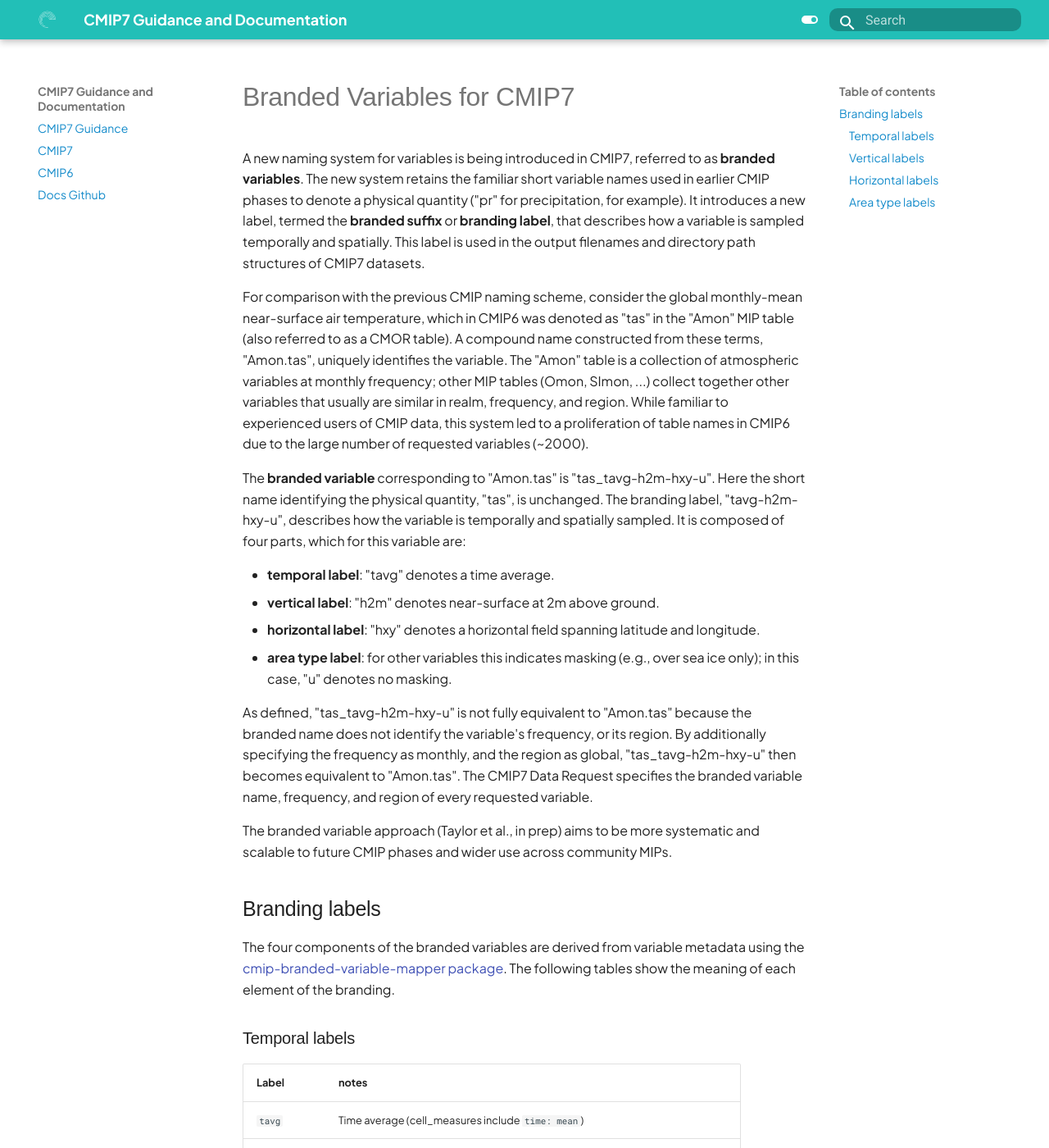
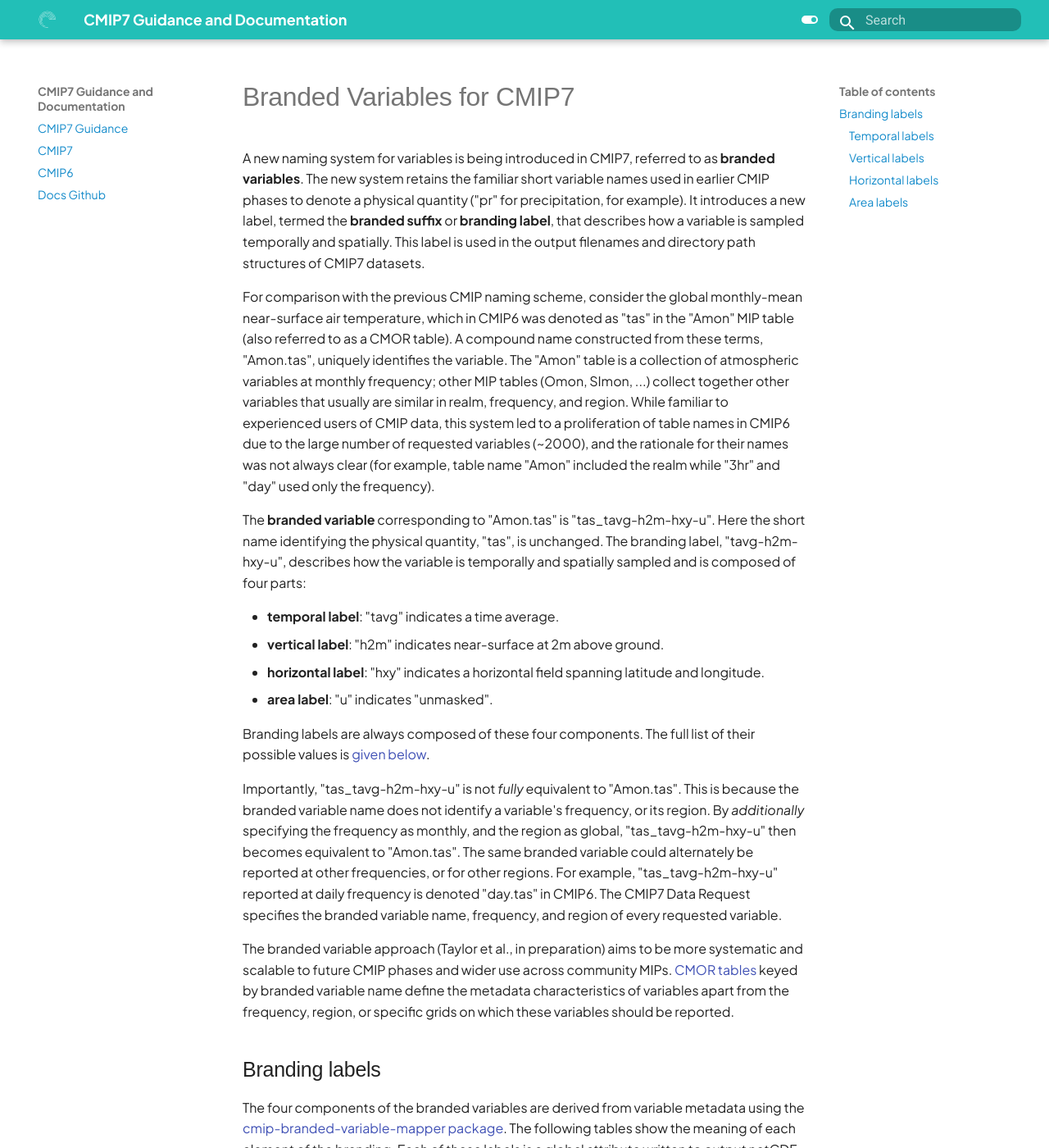
Before and after one commit to WCRP-CMIP/cmip7-guidance, an MkDocs documentation site: the page built from docs/CMIP7/branded_variables.md, in a window 1280 px wide and 1400 px high. Shown: the whole window at 82% size. Built offline with MkDocs 1.6.1 and Material for MkDocs 9.7.7, drawn with Linux system fonts in a browser that asks for light colours; some web fonts are replaced; some of the changed text lies outside the part shown.

Commit message:
update branded vars doc

```diff
--- a/docs/CMIP7/branded_variables.md
+++ b/docs/CMIP7/branded_variables.md
@@ -13,43 +13,60 @@
 For comparison with the previous CMIP naming scheme, consider the global monthly-mean near-surface air temperature, which in CMIP6 was denoted as "tas" in the "Amon" MIP table (also referred to as a CMOR table).
 A compound name constructed from these terms, "Amon.tas", uniquely identifies the variable.
 The "Amon" table is a collection of atmospheric variables at monthly frequency; other MIP tables (Omon, SImon, ...) collect together other variables that usually are similar in realm, frequency, and region.
-While familiar to experienced users of CMIP data, this system led to a proliferation of table names in CMIP6 due to the large number of requested variables (~2000).
+While familiar to experienced users of CMIP data, this system led to a proliferation of table names in CMIP6 due to the large number of requested variables (~2000), and the rationale for their names was not always clear (for example, table name "Amon" included the realm while "3hr" and "day" used only the frequency).
 
 The **branded variable** corresponding to "Amon.tas" is "tas_tavg-h2m-hxy-u".
 Here the short name identifying the physical quantity, "tas", is unchanged.
-The branding label, "tavg-h2m-hxy-u", describes how the variable is temporally and spatially sampled.
-It is composed of four parts, which for this variable are:
+The branding label, "tavg-h2m-hxy-u", describes how the variable is temporally and spatially sampled and is composed of four parts:
 
-- **temporal label**: "tavg" denotes a time average.
-- **vertical label**: "h2m" denotes near-surface at 2m above ground.
-- **horizontal label**: "hxy" denotes a horizontal field spanning latitude and longitude.
-- **area type label**: for other variables this indicates masking (e.g., over sea ice only); in this case, "u" denotes no masking.
+- **temporal label**: "tavg" indicates a time average.
+- **vertical label**: "h2m" indicates near-surface at 2m above ground.
+- **horizontal label**: "hxy" indicates a horizontal field spanning latitude and longitude.
+- **area label**: "u" indicates "unmasked".
 
-As defined, "tas_tavg-h2m-hxy-u" is not fully equivalent to "Amon.tas" because the branded name does not identify the variable's frequency, or its region.
-By additionally specifying the frequency as monthly, and the region as global, "tas_tavg-h2m-hxy-u" then becomes equivalent to "Amon.tas".
+Branding labels are always composed of these four components.
+The full list of their possible values is [given below](#branding-labels).
+
+Importantly, "tas_tavg-h2m-hxy-u" is not *fully* equivalent to "Amon.tas".
+This is because the branded variable name does not identify a variable's frequency, or its region.
+By *additionally* specifying the frequency as monthly, and the region as global, "tas_tavg-h2m-hxy-u" then becomes equivalent to "Amon.tas".
+The same branded variable could alternately be reported at other frequencies, or for other regions.
+For example, "tas_tavg-h2m-hxy-u" reported at daily frequency is denoted "day.tas" in CMIP6.
 The CMIP7 Data Request specifies the branded variable name, frequency, and region of every requested variable.
 
-The branded variable approach (Taylor et al., in prep) aims to be more systematic and scalable to future CMIP phases and wider use across community MIPs.
+The branded variable approach (Taylor et al., in preparation) aims to be more systematic and scalable to future CMIP phases and wider use across community MIPs.
+[CMOR tables](https://github.com/WCRP-CMIP/cmip7-cmor-tables) keyed by branded variable name define the metadata characteristics of variables apart from the frequency, region, or specific grids on which these variables should be reported.
+
 
 ## Branding labels
 
 The four components of the branded variables are derived from variable metadata using the
 [cmip-branded-variable-mapper package](https://cmip-branded-variable-mapper.readthedocs.io/en/latest/).
 The following tables show the meaning of each element of the branding.
+Each of these labels is a global attribute written to output netCDF files (`temporal_label`, `vertical_label`, `horizontal_label`, `area_label`).
 
 ### Temporal labels
 
+Identifies how the variable is sampled in the time domain: time average, instantaneous, etc.
+
 | Label | notes |
 | --- | --- |
-| `tavg` | Time average (cell_measures include `time: mean`) |
-| `tpt` | Synoptic samples (cell_measures include `time: point`, dimensions use `time1`) |
-| `tmax` | Time maximum (cell_measures include `time: max`) |
-| `tmin` | Time minimum (cell_measures include `time: min`) |
-| `tsum` | Time sum (cell measures include `time: sum`) |
+| `tavg` | Time average (cell_methods include `time: mean`) |
 | `tclm` | Climatology (dimensions use `time2`) |
 | `tclmdc` | Diurnal mean climatology (dimensions use `time3`) |
+| `ti` | Time independent |
+| `tmax` | Time maximum (cell_methods include `time: max`) |
+| `tmin` | Time minimum (cell_methods include `time: min`) |
+| `tmaxavg` | Time mean of daily maxima (cell_methods include `time: maximum within days time: mean over days`) |
+| `tminavg` | Time mean of daily minima (cell_methods include `time: minimum within days time: mean over days`) |
+| `tpt` | Synoptic samples (cell_methods include `time: point`, dimensions use `time1`) |
+| `tsum` | Time sum (cell_methods include `time: sum`) |
 
 ### Vertical labels
+
+Identifies how the variable is sampled in the vertical domain: on pressure levels, model levels, at a single level, etc.
+Set to "u" (unspecified) if none of the following apply.
+
 | Label | Data Request Dimension |
 | --- | --- |
 | `1000hPa` | `p1000` |
@@ -99,8 +116,13 @@
 | `p8` | `plev8` |
 | `rho` | `rho` |
 | `sl` | `sdepth` |
+| `u`  | unspecified |
 
 ### Horizontal labels
+
+Identifies how the variable is sampled horizontally: function of latitude and longitude, only latitude, site data, etc.
+Note that this label does **not** denote a particular choice of reporting grid (e.g., 1° × 1°).
+Guidance on reporting grids can be [found here](https://zenodo.org/records/15697025).
 
 | Label | Notes |
 | --- | --- |
@@ -109,8 +131,12 @@
 | `hyb` | zonal mean by ocean basin |
 | `hs` | site specific |
 | `ht` | transect |
+| `hm` | horizontal mean |
 
-### Area type labels
+### Area labels
+
+Identifies the unmasked area type for which data are reported: sea ice, land, ice sheet, etc.
+Set to "u" (unmasked) if no masking is applied.
 
 | Label | Corresponding masking in cell_methods |
 | --- | --- |
@@ -139,3 +165,4 @@
 | `ufs` | `where unfrozen_soil` |
 | `veg` | `where vegetation` |
 | `wl` | `where wetland` |
+| `u`  | unmasked |
```
